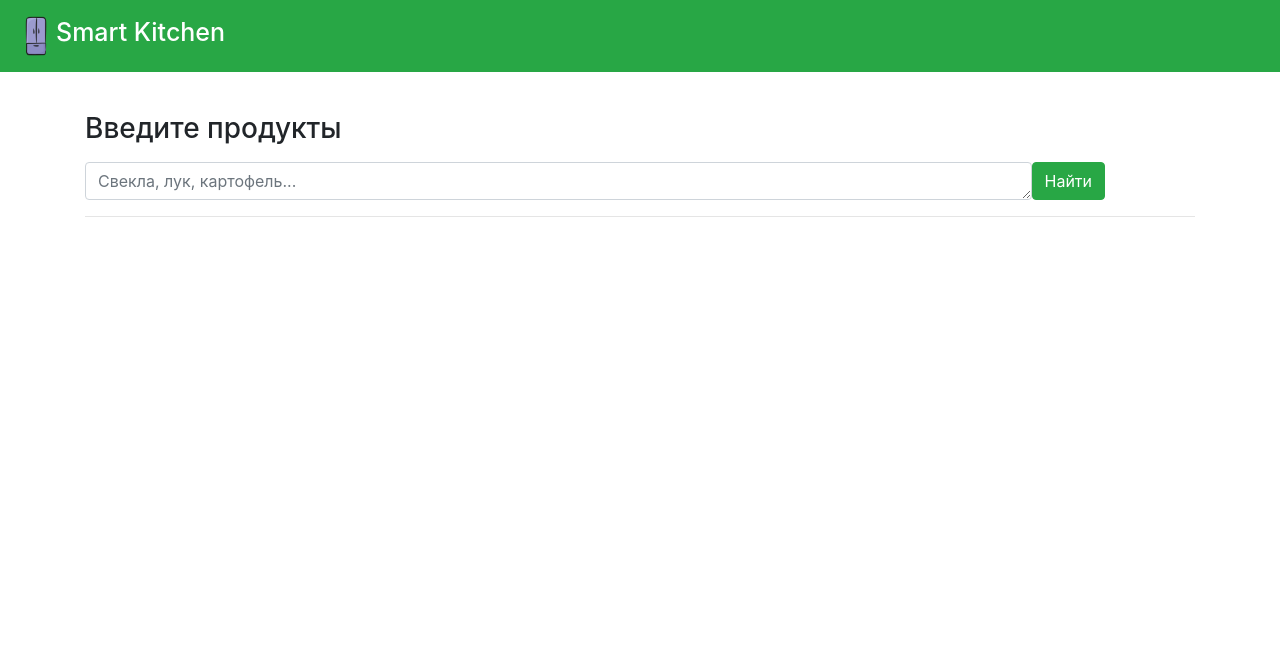
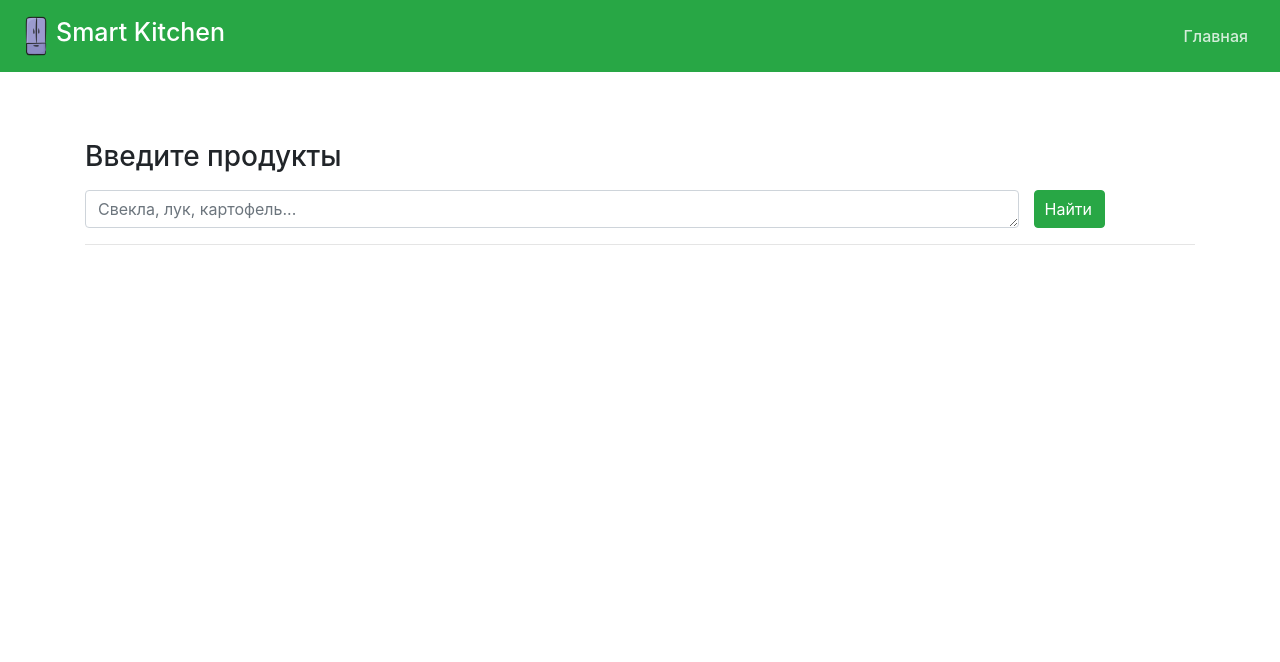
Before and after one commit to Er01Egor/Flask-Project, a Flask app: page /search_page in a window 1280 px wide. Shown: the top 662 px of the page. Run offline with Flask 3, Linux system fonts and the light colour scheme; data that the repository does not hold is empty; some libraries are stand-ins or nearby versions.

Commit message:
сделал вкладку в навигации

```diff
--- a/static/css/style.css
+++ b/static/css/style.css
@@ -107,3 +107,37 @@ footer p {
 .card-body .btn {
     margin-top: auto;
 }
+.exit-butt {
+    margin-left:15px;
+    padding-left: 25px;
+    padding-right: 27px;
+}
+.search-butt {
+    margin-left:15px;
+    padding-left: 10px;
+}
+.main-vab {
+    display: flex;
+    justify-content: flex-end;
+    margin-left: auto;
+
+}
+.nav-link {
+    color: rgba(255, 255, 255, 0.8) !important;
+    font-weight: 500;
+    transition: 0.3s;
+}
+
+.nav-link:hover {
+    color: #fff !important;
+    transform: translateY(-2px);
+}
+
+.nav-link.active {
+    color: #fff !important;
+    border-bottom: 2px solid #fff;
+}
+
+.nav-item {
+    margin-left: 20px;
+}
--- a/templates/base.html
+++ b/templates/base.html
@@ -12,19 +12,26 @@
 </head>
 <body>
 <header>
-    <nav class="navbar navbar-light bg-success p-3">
+    <nav class="fixed-top navbar navbar-expand-lg navbar-dark bg-success p-3">
         <img src="{{ url_for('static', filename='img/logo.png') }}" alt="Logo" style="height: 40px;">
         <h1>Smart Kitchen</h1>
+        <ul class="main-vab nav nav-underline ms-auto">
+            <li class="nav-item">
+                <a class="nav-link {{ 'active' if request.endpoint == 'index' else '' }}"
+                   href="{{ url_for('index') }}">Главная</a>
+            </li>
+        </ul>
     </nav>
 </header>
 <!-- Begin page content -->
-<main role="main" class="container">
+<main role="main" class="container" style="padding-top: 100px;">
     {% block content %}{% endblock %}
 </main>
 <footer>
     <div class="footer-text">
         <p>&copy; 2026 Smart Kitchen. Все права защищены.</p>
-        <p><a href="https://www.flaticon.com/free-icons/refrigerator" title="refrigerator icons">Refrigerator icons created by smashingstocks - Flaticon</a></p>
+        <p><a href="https://www.flaticon.com/free-icons/refrigerator" title="refrigerator icons">Refrigerator icons
+            created by smashingstocks - Flaticon</a></p>
     </div>
 </footer>
 <script src="https://cdn.jsdelivr.net/npm/bootstrap@5.3.8/dist/js/bootstrap.bundle.min.js"
--- a/templates/search_page.html
+++ b/templates/search_page.html
@@ -9,7 +9,7 @@
                 <textarea name="ingredients" class="form-control" rows="1"
                           placeholder="Свекла, лук, картофель..."></textarea>
             </div>
-            <button type="submit" class="btn btn-success">Найти</button>
+            <button type="submit" class="search-butt btn btn-success">Найти</button>
         </div>
     </div>
 </form>
```
